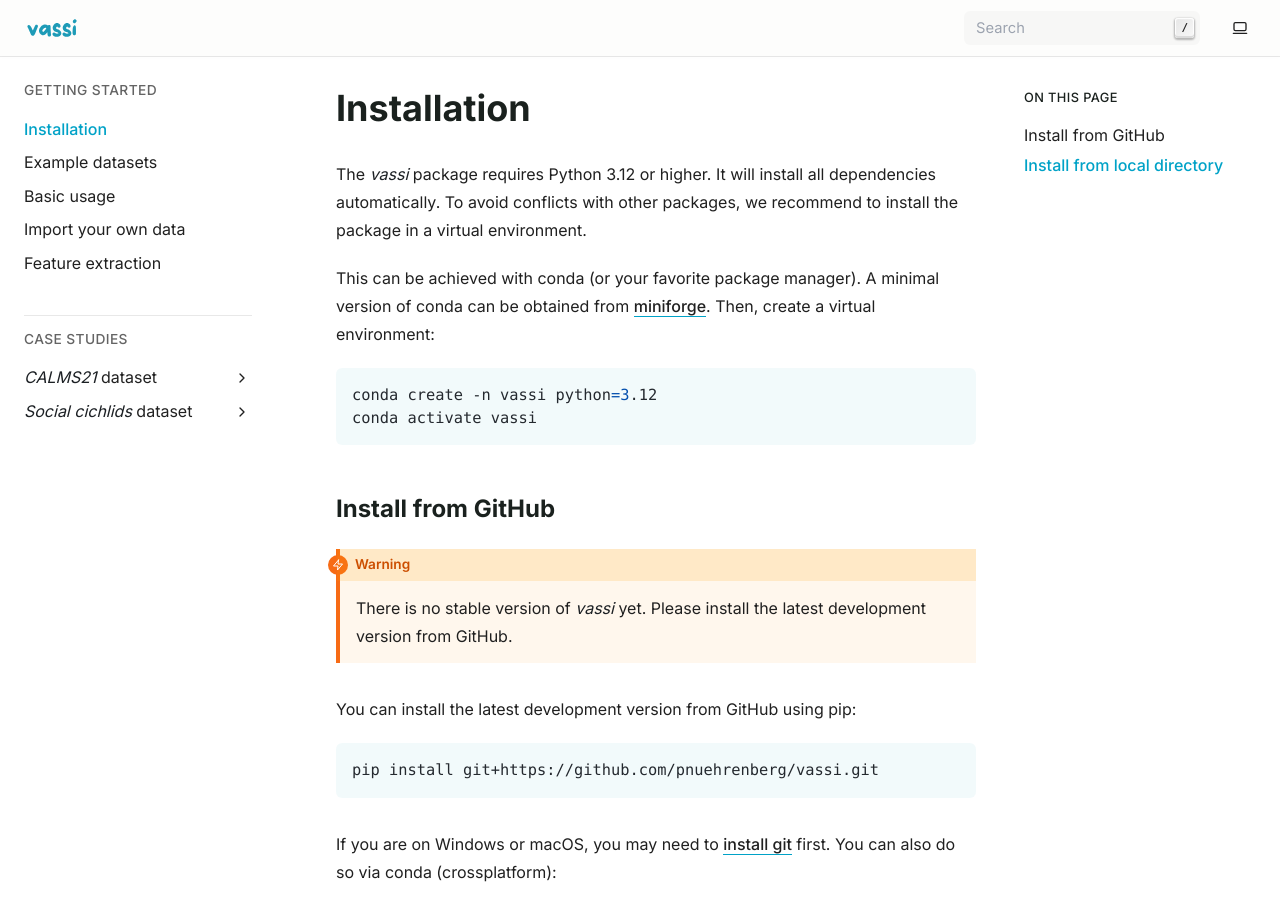
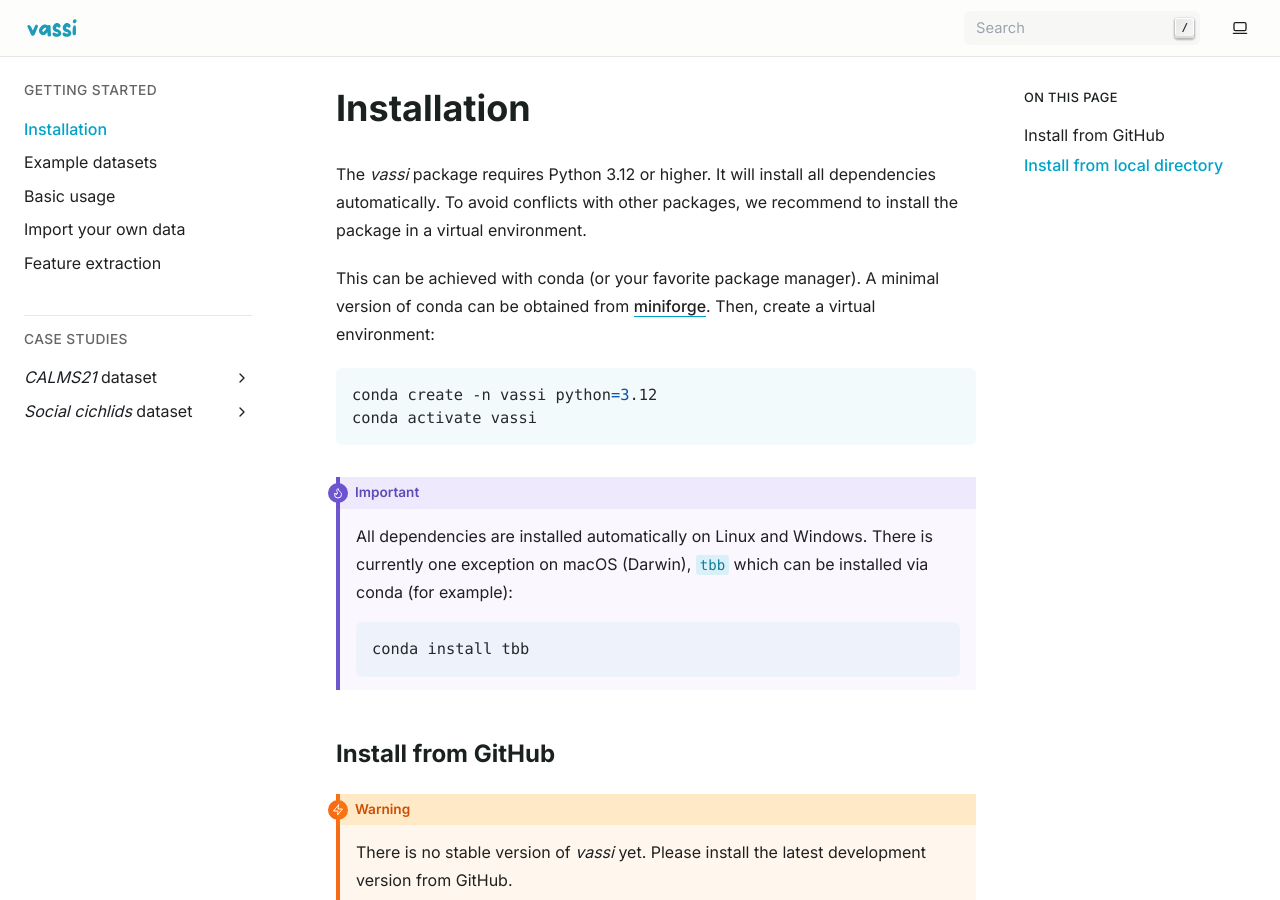
Before and after one commit to pnuehrenberg/vassi, a Sphinx documentation site: the page built from docs/source/1_installation.rst, in a window 1280 px wide and 900 px high. Built offline with Sphinx 7.4.7, drawn with Linux system fonts in a browser that asks for light colours; pages that are not in the unit, such as notebooks, are missing from menus; the version number is read from the project's files by our own code.

Commit message:
update install for macos

```diff
--- a/docs/source/1_installation.rst
+++ b/docs/source/1_installation.rst
@@ -11,6 +11,13 @@ Then, create a virtual environment:
 
     conda create -n vassi python=3.12
     conda activate vassi
+
+.. important::
+    All dependencies are installed automatically on Linux and Windows. There is currently one exception on macOS (Darwin), :code:`tbb` which can be installed via conda (for example):
+
+    .. code-block:: bash
+
+        conda install tbb
 
 Install from GitHub
 -------------------
--- a/pyproject.toml
+++ b/pyproject.toml
@@ -6,7 +6,7 @@ build-backend = "setuptools.build_meta"
 name = "vassi"
 version = "0.0.1"
 dependencies = [
-    "tbb",
+    "tbb ; platform_system != 'Darwin'",
     "numba",
     "numpy>=2.0",
     "h5py",
```
Also changed, not shown: README.md (+1 -1 lines), docs/source/2_example_datasets.rst (+4 -4 lines), 4 other files.
